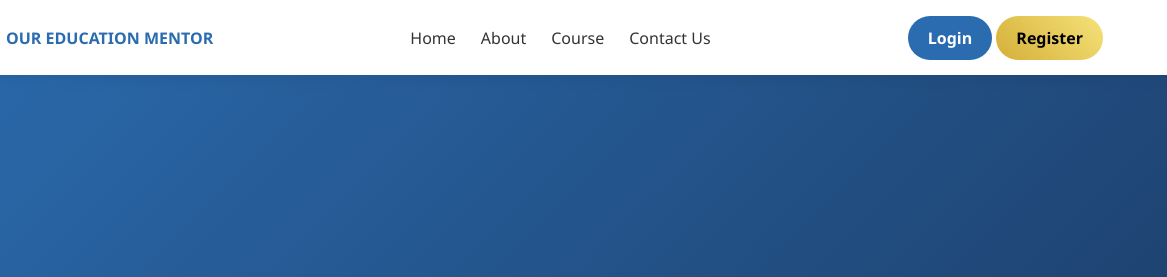
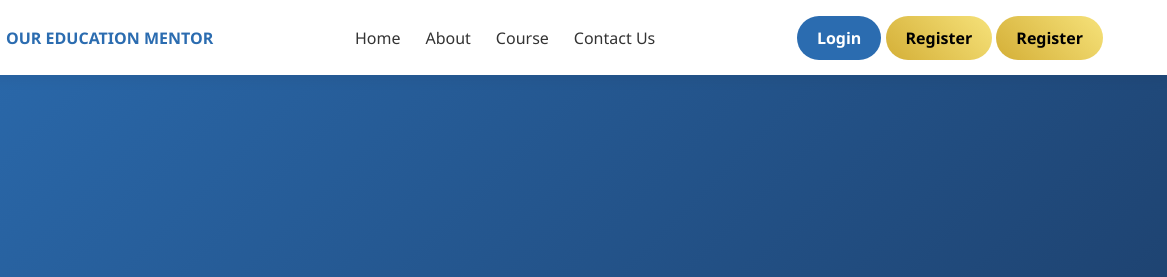
Before and after one commit to OMKAR-VIS/Our_Education_Mentor., a plain HTML site: page index.html in a window 1280 px wide. Shown: the top 277 px of the page, 113-1280 px from the left. Drawn offline with nearby package versions, Linux system fonts and the light colour scheme.

Commit message:
Update index.html

```diff
--- a/index.html
+++ b/index.html
@@ -29,6 +29,7 @@
 
     <div class="nav-btns">
         <button class="btn login" onclick="goLogin()">Login</button>
+        <button class="btn register" onclick="goRegister()">Register</button>
         <button class="btn register" onclick="goRegister()">Register</button>
     </div>
 </nav>
```
